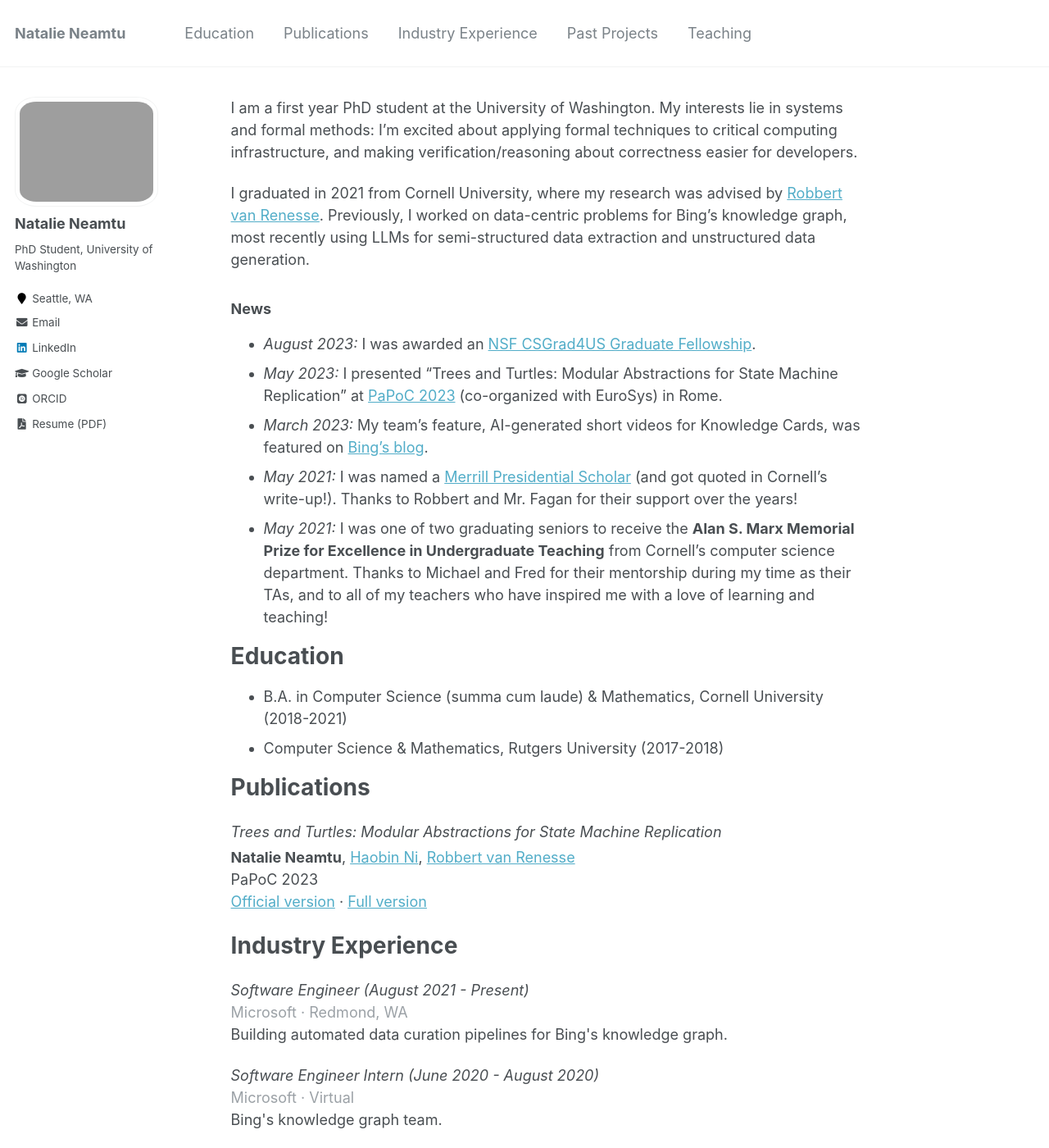
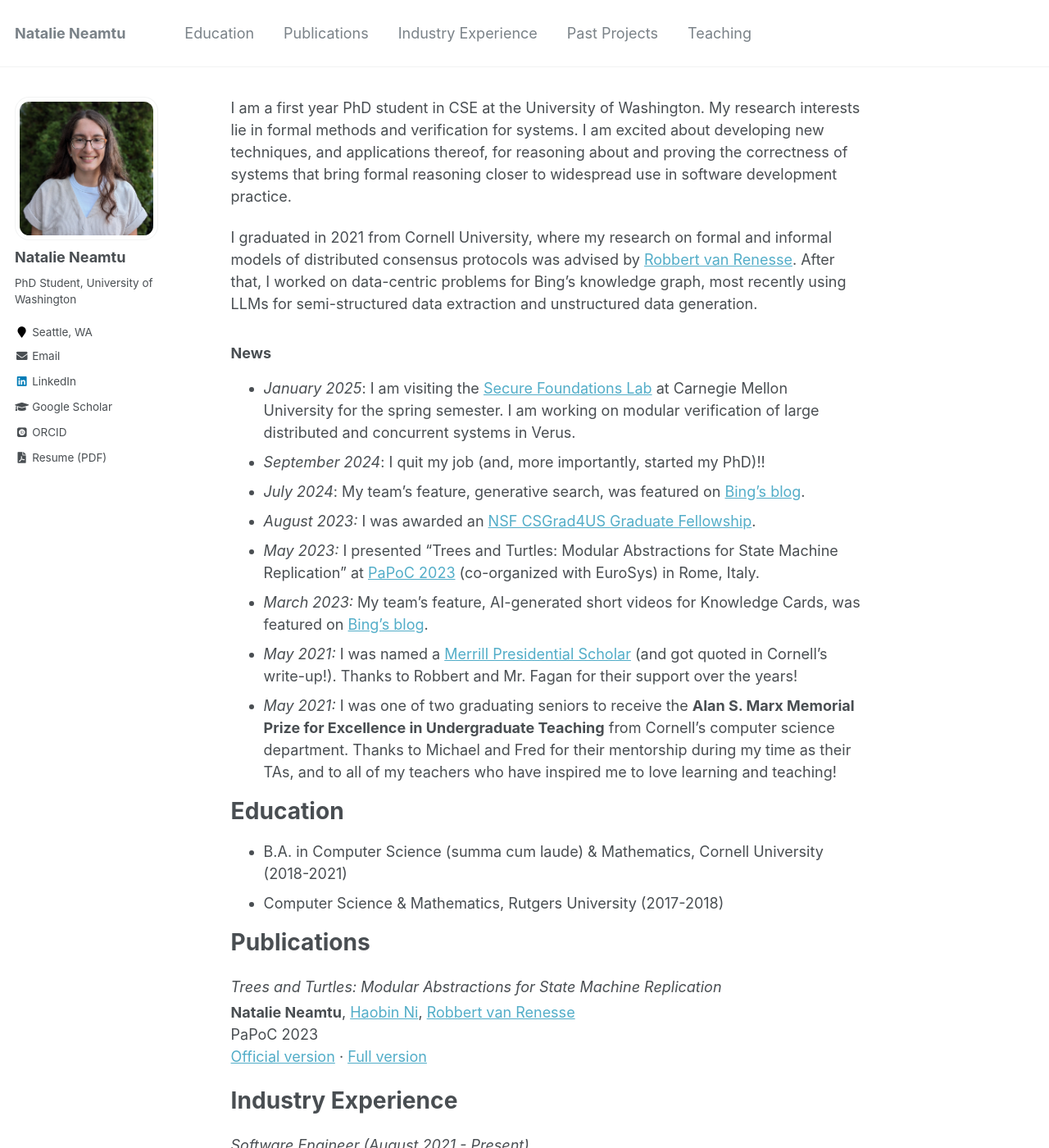
Before and after one commit to nneamtu/nneamtu.github.io, a Jekyll site: the page built from _pages/about.md, in a window 1280 px wide and 1400 px high. Shown: the whole window at 82% size. Built offline with Jekyll 4.4.1, drawn with Linux system fonts in a browser that asks for light colours; some web fonts are replaced.

Commit message:
2025 updates

```diff
--- a/_config.yml
+++ b/_config.yml
@@ -81,14 +81,14 @@ analytics:
 # Site Author
 author:
   name             : "Natalie Neamtu"
-  avatar           : "profile_2.jpg"
+  avatar           : "headshot.jpg"
   bio              : "PhD Student, University of Washington"
   location         : "Seattle, WA"
   employer         :
   pubmed           :
   googlescholar    : "https://scholar.google.com/citations?hl=en&user=gzIH3nAAAAAJ"
   email            :  "neamtu at cs dot washington dot edu"
-  resume           : "/files/Resume.pdf"
+  resume           : "/files/Resume - Natalie Neamtu.pdf"
   researchgate     :  # example: "https://www.researchgate.net/profile/yourprofile"
   uri              :
   bitbucket        :
--- a/_pages/about.md
+++ b/_pages/about.md
@@ -8,26 +8,33 @@ redirect_from:
   - /about.html
 ---
 
-I am a first year PhD student at the University of Washington.
-My interests lie in systems and formal methods:
-I'm excited about applying formal techniques to critical computing infrastructure,
-and making verification/reasoning about correctness easier for developers.
+I am a first year PhD student in CSE at the University of Washington.
+My research interests lie in formal methods and verification for systems.
+I am excited about developing new techniques, and applications thereof,
+for reasoning about and proving the correctness of systems that bring
+formal reasoning closer to widespread use in software development practice.
 
-I graduated in 2021 from Cornell University, where my research was advised
+I graduated in 2021 from Cornell University, where my research on
+formal and informal models of distributed consensus protocols was advised
 by [Robbert van Renesse](https://www.cs.cornell.edu/home/rvr/).
-Previously, I worked on data-centric problems for Bing's knowledge graph,
+After that, I worked on data-centric problems for Bing's knowledge graph,
 most recently using LLMs for semi-structured data extraction and unstructured data generation.
 
 ### News
+* *January 2025*: I am visiting the [Secure Foundations Lab](https://www.andrew.cmu.edu/user/bparno/research.html)
+at Carnegie Mellon University for the spring semester.
+I am working on modular verification of large distributed and concurrent systems in Verus.
+* *September 2024*: I quit my job (and, more importantly, started my PhD)!!
+* *July 2024*: My team's feature, generative search, was featured on [Bing's blog](https://blogs.bing.com/search/July-2024/generativesearch).
 * *August 2023:* I was awarded an [NSF CSGrad4US Graduate Fellowship](https://www.nsf.gov/cise/CSGrad4US/).
-* *May 2023:* I presented "Trees and Turtles: Modular Abstractions for State Machine Replication" at [PaPoC 2023](https://papoc-workshop.github.io/2023/) (co-organized with EuroSys) in Rome.
+* *May 2023:* I presented "Trees and Turtles: Modular Abstractions for State Machine Replication" at [PaPoC 2023](https://papoc-workshop.github.io/2023/) (co-organized with EuroSys) in Rome, Italy.
 * *March 2023:* My team's feature, AI-generated short videos for Knowledge Cards, was featured on [Bing's blog](https://blogs.bing.com/search/march_2023/Bing-Preview-Release-Notes-AI-powered-Knowledge-Cards-and-Stories).
 * *May 2021:* I was named a [Merrill Presidential Scholar](https://news.cornell.edu/stories/2021/05/merrill-scholars-thank-educators-who-shaped-cornell-journeys) (and got quoted in Cornell's write-up!). Thanks to Robbert and Mr. Fagan for their support over the years!
 * *May 2021:* I was one of two graduating seniors to receive the
  **Alan S. Marx Memorial Prize for Excellence in Undergraduate Teaching**
 from Cornell's computer science department. Thanks to Michael and Fred for
 their mentorship during my time as their TAs,
-and to all of my teachers who have inspired me with a love of learning and teaching!
+and to all of my teachers who have inspired me to love learning and teaching!
 
 Education
 ======
--- a/_sass/_sidebar.scss
+++ b/_sass/_sidebar.scss
@@ -84,7 +84,7 @@
 
   img {
     max-width: 175px;
-    border-radius: 15%;
+    border-radius: 10%;
 
     @include breakpoint($large) {
       padding: 5px;
```
Also changed, not shown: images/headshot.jpg (added), 3 other files.
